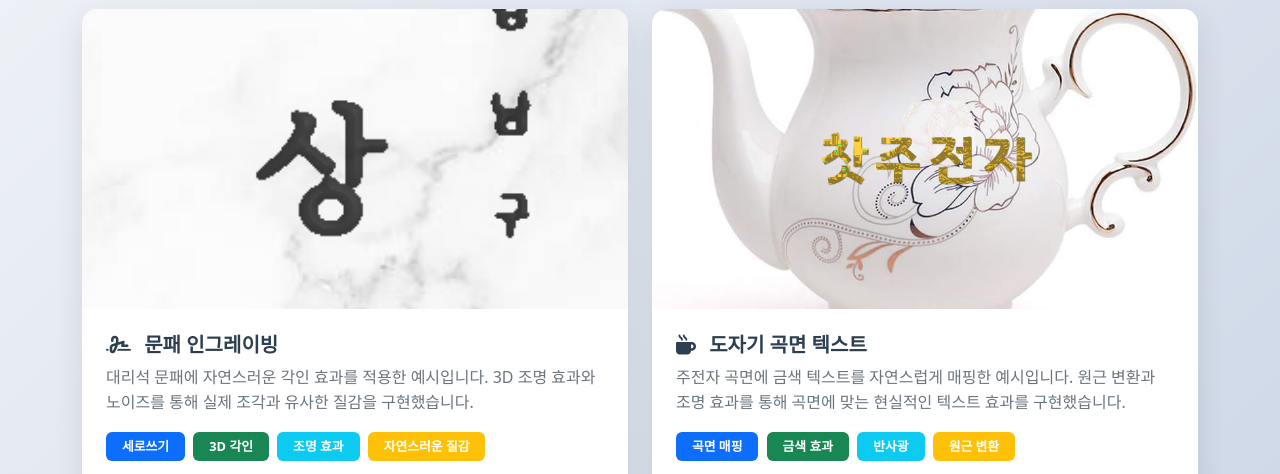
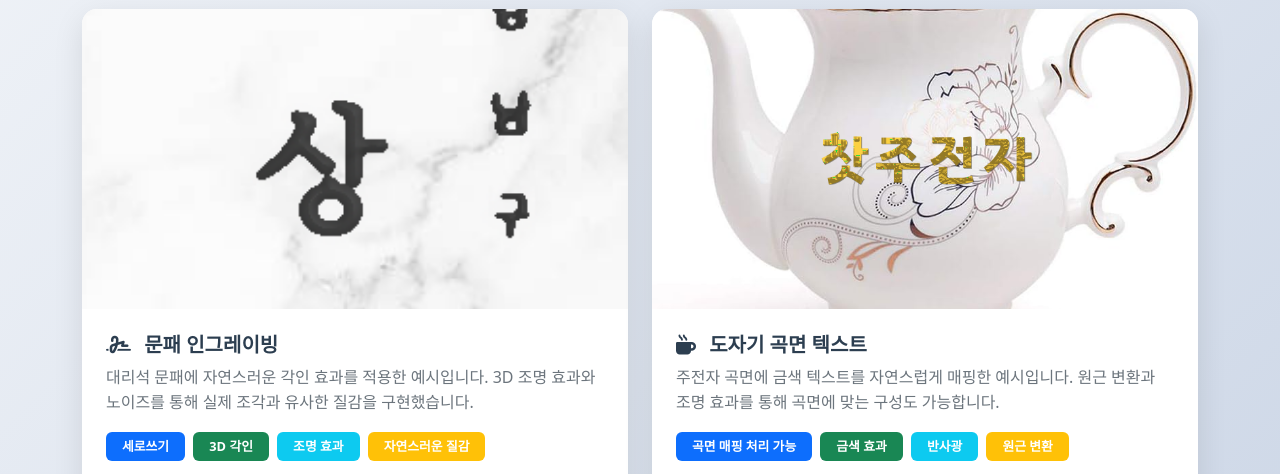
Before and after one commit to Will-Kim/portfolio, a plain HTML site: page cv/engravings.html in a window 1280 px wide. Shown: the part 460-934 px from the top of the page. Drawn offline with nearby package versions, Linux system fonts and the light colour scheme.

Commit message:
텍스트 일부 수정

```diff
--- a/cv/engravings.html
+++ b/cv/engravings.html
@@ -216,10 +216,10 @@
                             </h5>
                             <p class="card-text">
                                 주전자 곡면에 금색 텍스트를 자연스럽게 매핑한 예시입니다.
-                                원근 변환과 조명 효과를 통해 곡면에 맞는 현실적인 텍스트 효과를 구현했습니다.
+                                원근 변환과 조명 효과를 통해 곡면에 맞는 구성도 가능합니다.
                             </p>
                             <div class="mb-3">
-                                <span class="badge bg-primary me-1">곡면 매핑</span>
+                                <span class="badge bg-primary me-1">곡면 매핑 처리 가능</span>
                                 <span class="badge bg-success me-1">금색 효과</span>
                                 <span class="badge bg-info me-1">반사광</span>
                                 <span class="badge bg-warning">원근 변환</span>
@@ -328,7 +328,7 @@
                     <div class="mt-3">
                         <h6>기술적 특징:</h6>
                         <p class="text-muted">
-                            • 원근 변환으로 곡면에 자연스럽게 매핑<br>
+                            • 원근 변환으로 곡면에 자연스럽게 매핑처리 가능합나다<br>
                             • 금색 반사광과 하이라이트 효과<br>
                             • Tight bounding box로 아티팩트 방지<br>
                             • 조명 벡터 기반 현실적 렌더링
```
